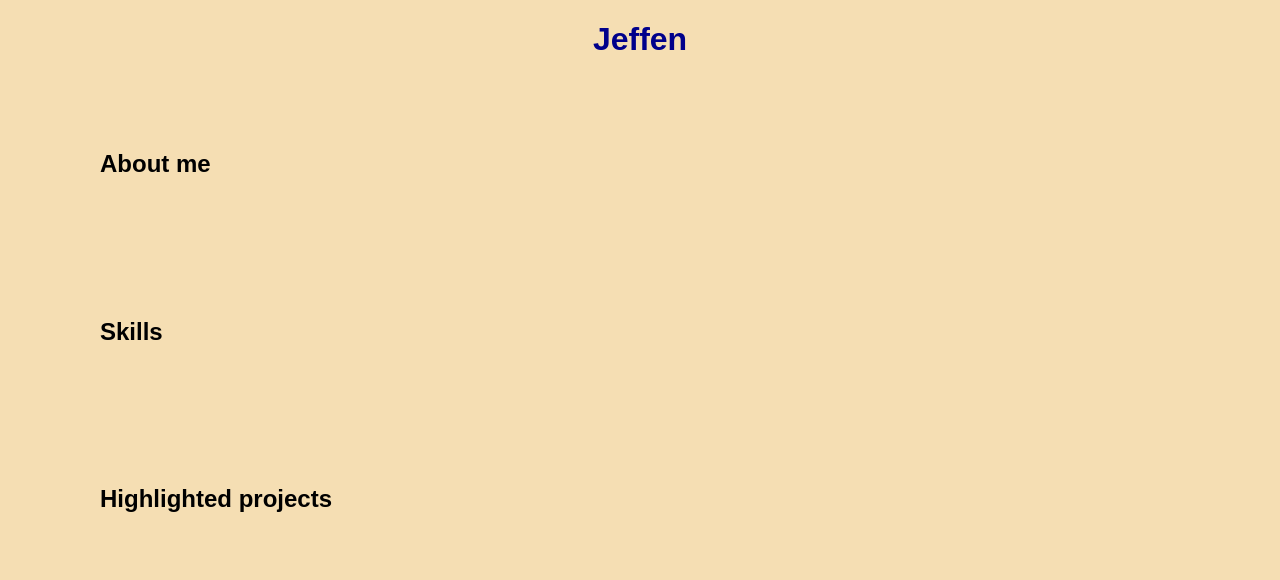
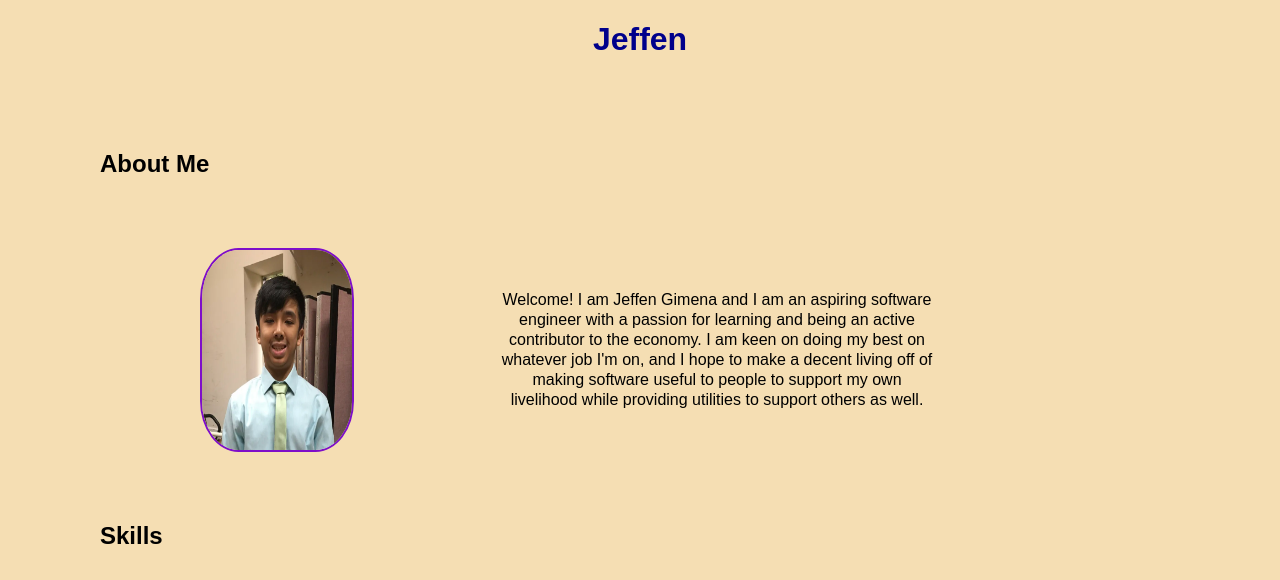
Before and after one commit to Jeffimenson/Jeffimenson.github.io, a plain HTML site: page index.html in a window 1280 px wide. Shown: the top 580 px of the page. Drawn offline with Linux system fonts and the light colour scheme.

Commit message:
Add about section and css edits

```diff
--- a/index.html
+++ b/index.html
@@ -7,8 +7,17 @@
     <body>
         <h1> Jeffen </h1>
 
-        <h2>About me</h2>
-        <div class="about"></div>
+        <!-- About Me -->
+        <h2> About Me </h2>
+        <div class="about">
+            <img src="images/face.webp">
+            <p>
+                Welcome! I am Jeffen Gimena and I am an aspiring software engineer with a passion for learning
+                 and being an active contributor to the economy. I am keen on doing my best on whatever job I'm on,
+                 and I hope to make a decent living off of making software useful to people to support my own livelihood
+                 while providing utilities to support others as well.
+            </p>
+        </div>
 
         <h2>Skills</h2>
         <div class="skills"></div>
--- a/styles.css
+++ b/styles.css
@@ -13,10 +13,6 @@ body {
     flex-direction: column;
     gap: 50px;
     margin: 0 100px;
-}
-
-.about {
-    background-color: salmon;
 }
 
 .skills {
@@ -49,3 +45,25 @@ body {
 .contact {
     background-color: aquamarine;
 }
+
+.about{
+    display:flex;
+    flex-wrap:wrap;
+    margin-right: 100px;
+    margin-left: 100px;
+    justify-content: center;
+}
+
+.about p {
+    width:50%;
+    text-align: center;
+    margin: auto;
+    line-height: 125%;
+}
+
+.about img {
+    width: 150px;
+    height: 200px;
+    border-radius: 25%;
+    border: 2px solid rgb(126, 14, 201);
+}
```
Also changed, not shown: images/face.webp (added).
